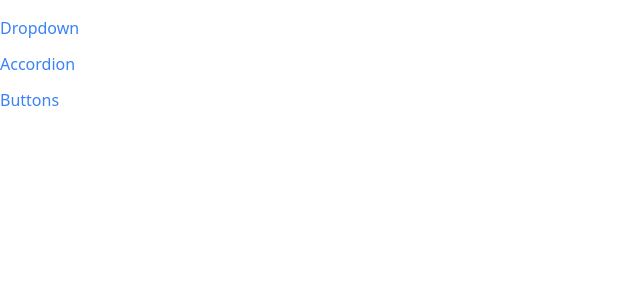
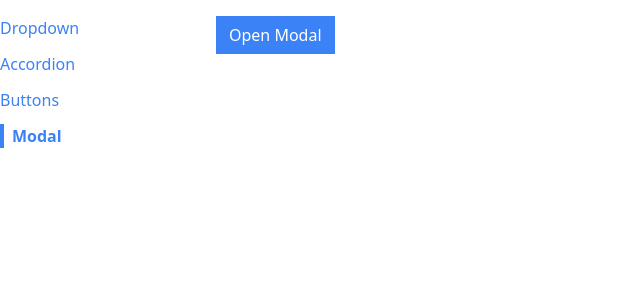
Before and after one commit to legendPerceptor/go-web, a React (Create React App) app in the folder web-frontend/comps/: page /modal in a window 1280 px wide. Shown: the top 300 px of the page, without its empty margins (0-640 px from the left). Built offline with nearby package versions, Linux system fonts and the light colour scheme.

Commit message:
add the modal and put it in a portal with ReactDOM

```diff
--- a/web-frontend/comps/public/index.html
+++ b/web-frontend/comps/public/index.html
@@ -39,5 +39,6 @@
       To begin the development, run `npm start` or `yarn start`.
       To create a production bundle, use `npm run build` or `yarn build`.
     -->
+    <div class="modal-container"></div>
   </body>
 </html>
--- a/web-frontend/comps/src/App.tsx
+++ b/web-frontend/comps/src/App.tsx
@@ -3,12 +3,13 @@ import AccordionPage from './pages/AccordionPage';
 import DropdownPage from './pages/DropdownPage';
 import ButtonPage from './pages/ButtonPage';
 import Sidebar from './components/Sidebar';
-
+import ModalPage from './pages/ModalPage';
 
 function App() {
-   return <div className="container mx-auto grid grid-cols-6 gap-4 mt-4">
+  return (
+    <div className="container mx-auto grid grid-cols-6 gap-4 mt-4">
       <Sidebar />
-      <div className='col-span-5'>
+      <div className="col-span-5">
         <Route path="/accordion">
           <AccordionPage />
         </Route>
@@ -18,8 +19,12 @@ function App() {
         <Route path="/buttons">
           <ButtonPage />
         </Route>
+        <Route path="/modal">
+          <ModalPage />
+        </Route>
       </div>
     </div>
+  );
 }
 
 export default App;
--- /dev/null
+++ b/web-frontend/comps/src/components/Modal.js
@@ -0,0 +1,14 @@
+import ReactDOM from 'react-dom';
+
+function Modal() {
+  return ReactDOM.createPortal(
+    <div>
+      <div className="absolute inset-0 bg-gray-300 opacity-80"></div>
+      <div className="absolute inset-40 p-10 bg-white">I am a modal</div>
+    </div>,
+
+    document.querySelector('.modal-container')
+  );
+}
+
+export default Modal;
--- a/web-frontend/comps/src/components/Sidebar.js
+++ b/web-frontend/comps/src/components/Sidebar.js
@@ -5,6 +5,7 @@ function Sidebar() {
     { label: 'Dropdown', path: '/' },
     { label: 'Accordion', path: '/accordion' },
     { label: 'Buttons', path: '/buttons' },
+    { label: 'Modal', path: '/modal' },
   ];
 
   const renderedLinks = links.map((link) => {
--- /dev/null
+++ b/web-frontend/comps/src/pages/ModalPage.js
@@ -0,0 +1,21 @@
+import { useState } from 'react';
+import Modal from '../components/Modal';
+import Button from '../components/Button';
+
+function ModalPage() {
+  const [showModal, setShowModal] = useState(false);
+
+  const handleClick = () => {
+    setShowModal(true);
+  };
+
+  return (
+    <div className="relative">
+      <Button onClick={handleClick} primary>
+        Open Modal
+      </Button>
+      {showModal && <Modal />}
+    </div>
+  );
+}
+export default ModalPage;
```
Lines whose indentation alone changed are shown as unchanged.
